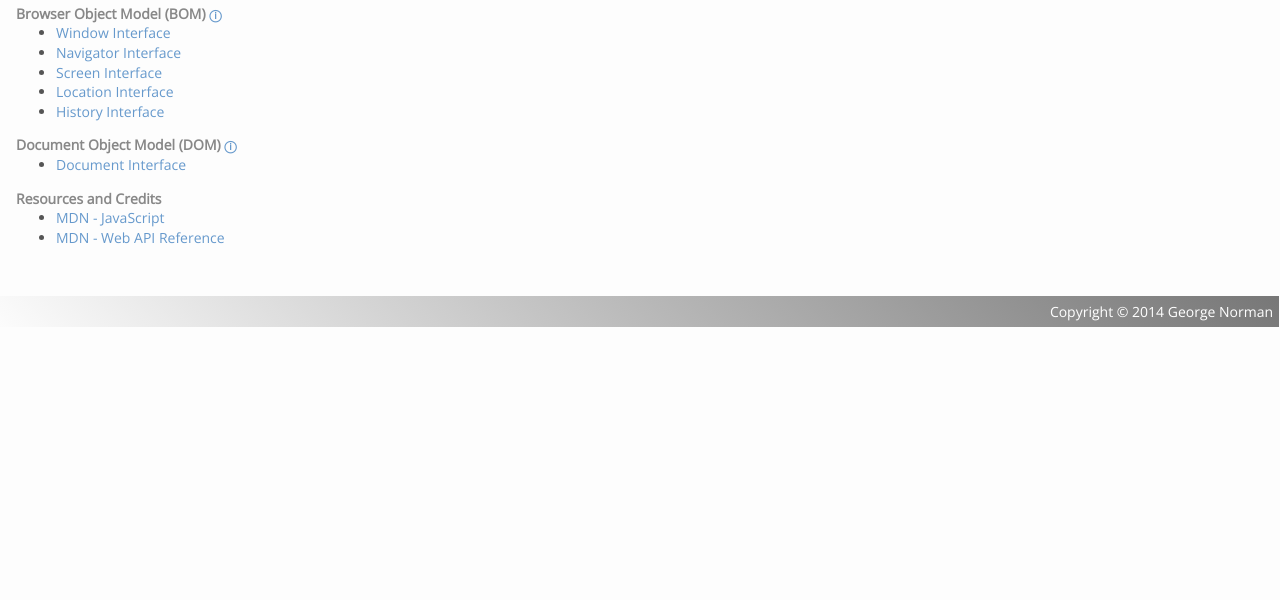
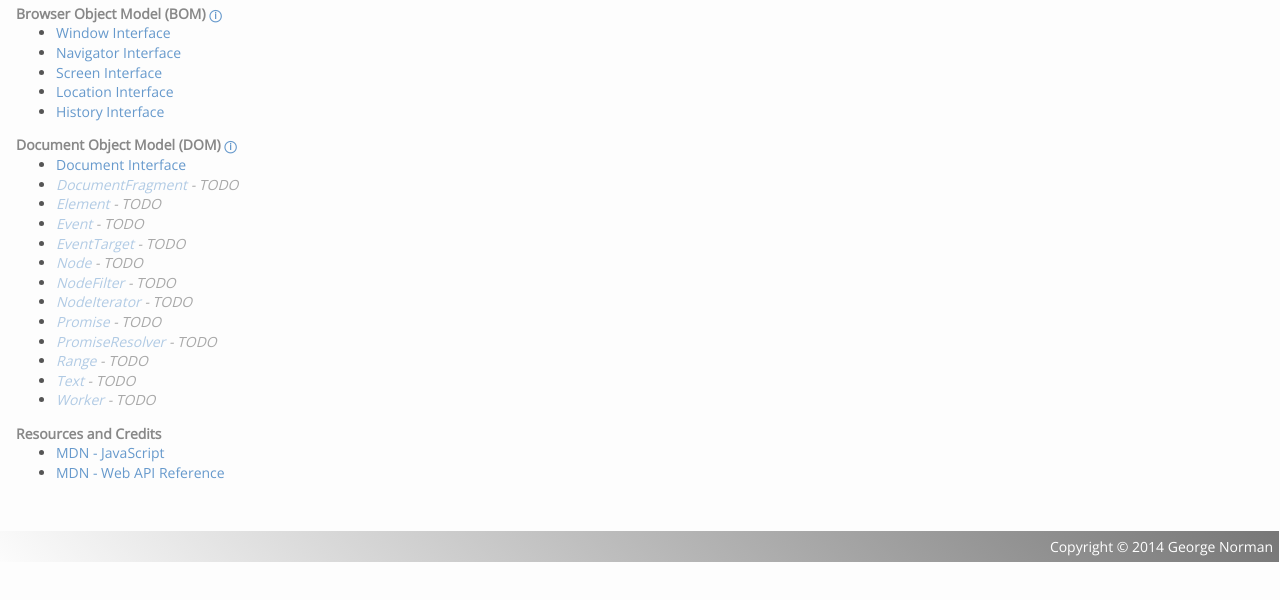
Before and after one commit to georgenorman/js-lab, a website: page src/html/index.html in a window 1280 px wide. Shown: the part 84-684 px from the top of the page. Drawn offline with nearby package versions, Linux system fonts and the light colour scheme.

Commit message:
added TODO items

```diff
--- a/src/html/index.html
+++ b/src/html/index.html
@@ -25,6 +25,7 @@
   <link href='http://fonts.googleapis.com/css?family=Open+Sans' rel='stylesheet' type='text/css'>
   <style>
     @import "../css/all-css.css";
+    li i {opacity:.5;}
   </style>
 </head>
 <body>
@@ -56,6 +57,18 @@
   <h4>Document Object Model (DOM) <a href="https://developer.mozilla.org/en-US/docs/Web/API/Document_Object_Model" style="font-size:12px;">ⓘ</a></h4>
   <ul>
     <li><a href="./dom/document.html">Document Interface</a></li>
+    <li><i><a href="https://developer.mozilla.org/en-US/docs/Web/API/DocumentFragment">DocumentFragment</a> - TODO</i></li>
+    <li><i><a href="https://developer.mozilla.org/en-US/docs/Web/API/Element">Element</a> - TODO</i></li>
+    <li><i><a href="https://developer.mozilla.org/en-US/docs/Web/API/Event">Event</a> - TODO</i></li>
+    <li><i><a href="https://developer.mozilla.org/en-US/docs/Web/API/EventTarget">EventTarget</a> - TODO</i></li>
+    <li><i><a href="https://developer.mozilla.org/en-US/docs/Web/API/Node">Node</a> - TODO</i></li>
+    <li><i><a href="https://developer.mozilla.org/en-US/docs/Web/API/NodeFilter">NodeFilter</a> - TODO</i></li>
+    <li><i><a href="https://developer.mozilla.org/en-US/docs/Web/API/NodeIterator">NodeIterator</a> - TODO</i></li>
+    <li><i><a href="https://developer.mozilla.org/en-US/docs/Web/JavaScript/Reference/Global_Objects/Promise">Promise</a> - TODO</i></li>
+    <li><i><a href="https://developer.mozilla.org/en-US/docs/Web/API/PromiseResolver">PromiseResolver</a> - TODO</i></li>
+    <li><i><a href="https://developer.mozilla.org/en-US/docs/Web/API/Range">Range</a> - TODO</i></li>
+    <li><i><a href="https://developer.mozilla.org/en-US/docs/Web/API/Text">Text</a></a> - TODO</i></li>
+    <li><i><a href="https://developer.mozilla.org/en-US/docs/Web/API/Worker">Worker</a> - TODO</i></li>
   </ul>
 
   <h4>Resources and Credits</h4>
```
